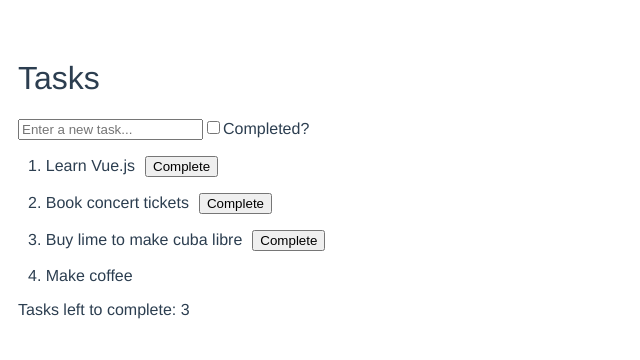
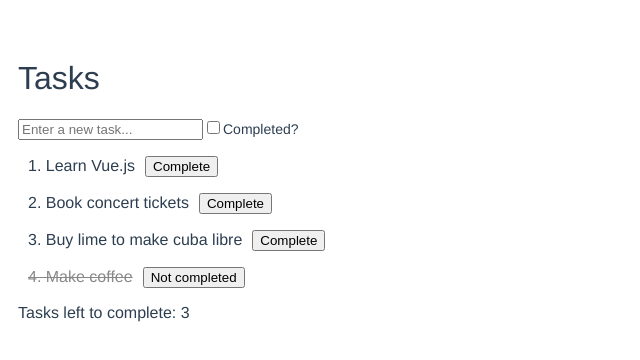
Before and after one commit to maclunar/todo-app, a Vue app: page /#/ in a window 1280 px wide. Shown: the top 360 px of the page, without its empty margins (0-640 px from the left). Built offline with nearby package versions, Linux system fonts and the light colour scheme.

Commit message:
Add validation and style completed tasks

```diff
--- a/package.json
+++ b/package.json
@@ -10,6 +10,7 @@
     "build": "node build/build.js"
   },
   "dependencies": {
+    "vee-validate": "^2.0.6",
     "vue": "^2.5.2",
     "vue-router": "^3.0.1"
   },
--- a/src/components/Tasks.vue
+++ b/src/components/Tasks.vue
@@ -3,14 +3,22 @@
     <h1>Tasks</h1>
 
     <form @submit.prevent="addTask">
-      <input type="text" placeholder="Enter a new task..." v-model="task.title">
+      <input type="text" placeholder="Enter a new task..."
+        v-model="task.title" v-validate="'min:5'" name="task"
+      >
+
       <input type="checkbox" id="completed" v-model="task.completed">
       <label for="completed">Completed?</label>
+
+      <p class="alert" v-if="errors.has('task')">{{ errors.first('task') }}</p>
     </form>
 
     <ul v-for="task in tasks">
-      <li>{{ tasks.indexOf(task) + 1 }}. {{ task.title }}</li>
-      <button v-if="!task.completed">Complete</button>
+      <li v-bind:class="{ completed: task.completed }">
+        {{ tasks.indexOf(task) + 1 }}. {{ task.title }}
+      </li>
+      <button v-if="!task.completed" v-on:click="completeTask(task)">Complete</button>
+      <button v-else v-on:click="uncompleteTask(task)">Not completed</button>
     </ul>
     <p v-if="tasks.length < 1">No tasks to see here. Carry on.</p>
     <p>Tasks left to complete: {{ tasksNotCompleted() }}</p>
@@ -32,6 +40,12 @@ export default {
     }
   },
   methods: {
+    completeTask(task) {
+      task.completed = true;
+    },
+    uncompleteTask(task) {
+      task.completed = false;
+    },
     tasksNotCompleted() {
       var notCompleted = 0;
       for (let task of this.tasks) {
@@ -63,7 +77,19 @@ li {
   display: inline-block;
   margin: 0 10px;
 }
+.completed {
+  color: #888;
+  text-decoration: line-through;
+}
 a {
   color: #42b983;
 }
+label {
+  font-size: 14px;
+}
+.alert {
+  font-weight: bold;
+  font-size: 12px;
+  color: #777;
+}
 </style>
--- a/src/main.js
+++ b/src/main.js
@@ -3,6 +3,9 @@
 import Vue from 'vue'
 import App from './App'
 import router from './router'
+import VeeValidate from 'vee-validate'
+
+Vue.use(VeeValidate);
 
 Vue.config.productionTip = false
 
```
Also changed, not shown: 1 other file (tests, documents, lock files or other folders).
